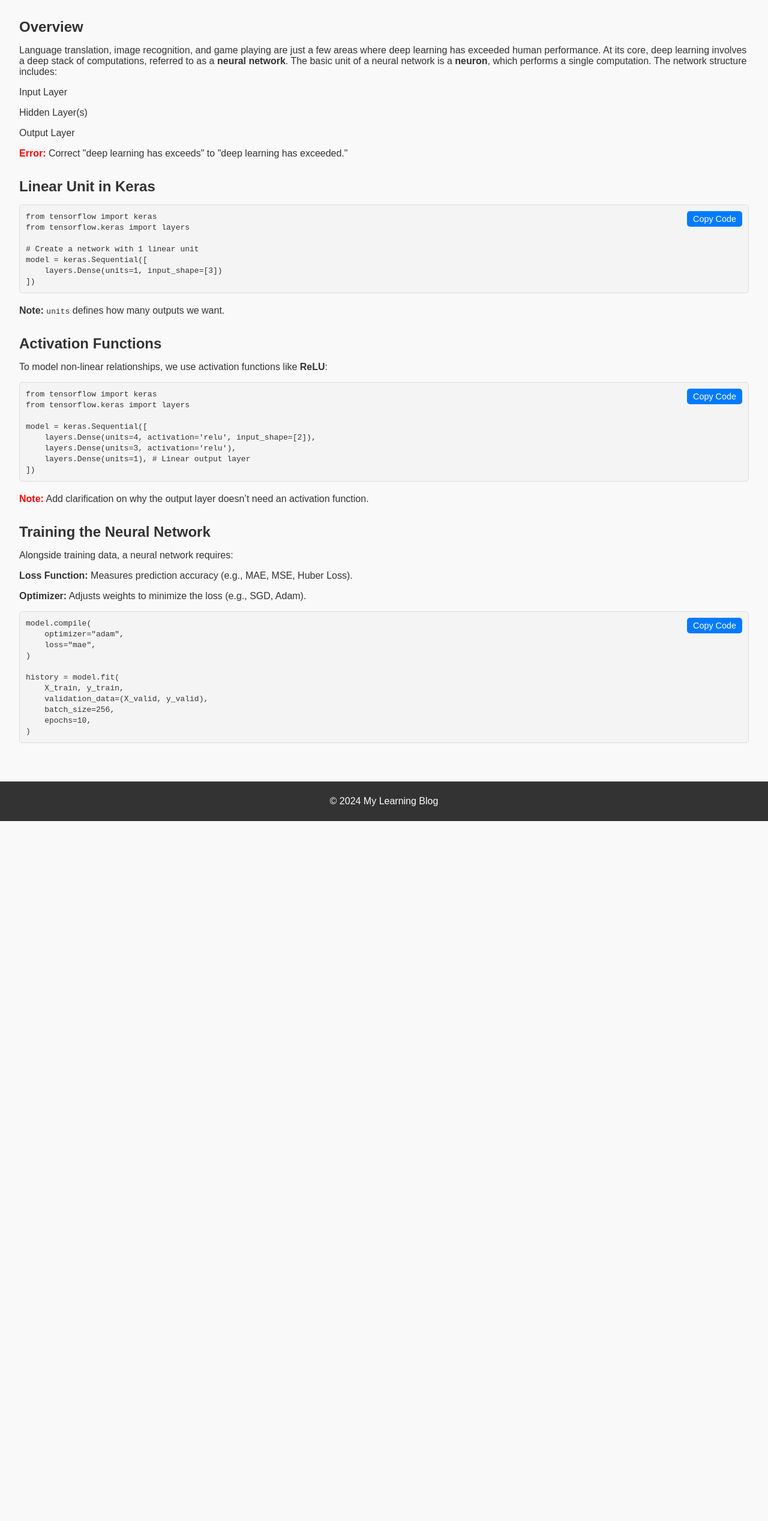
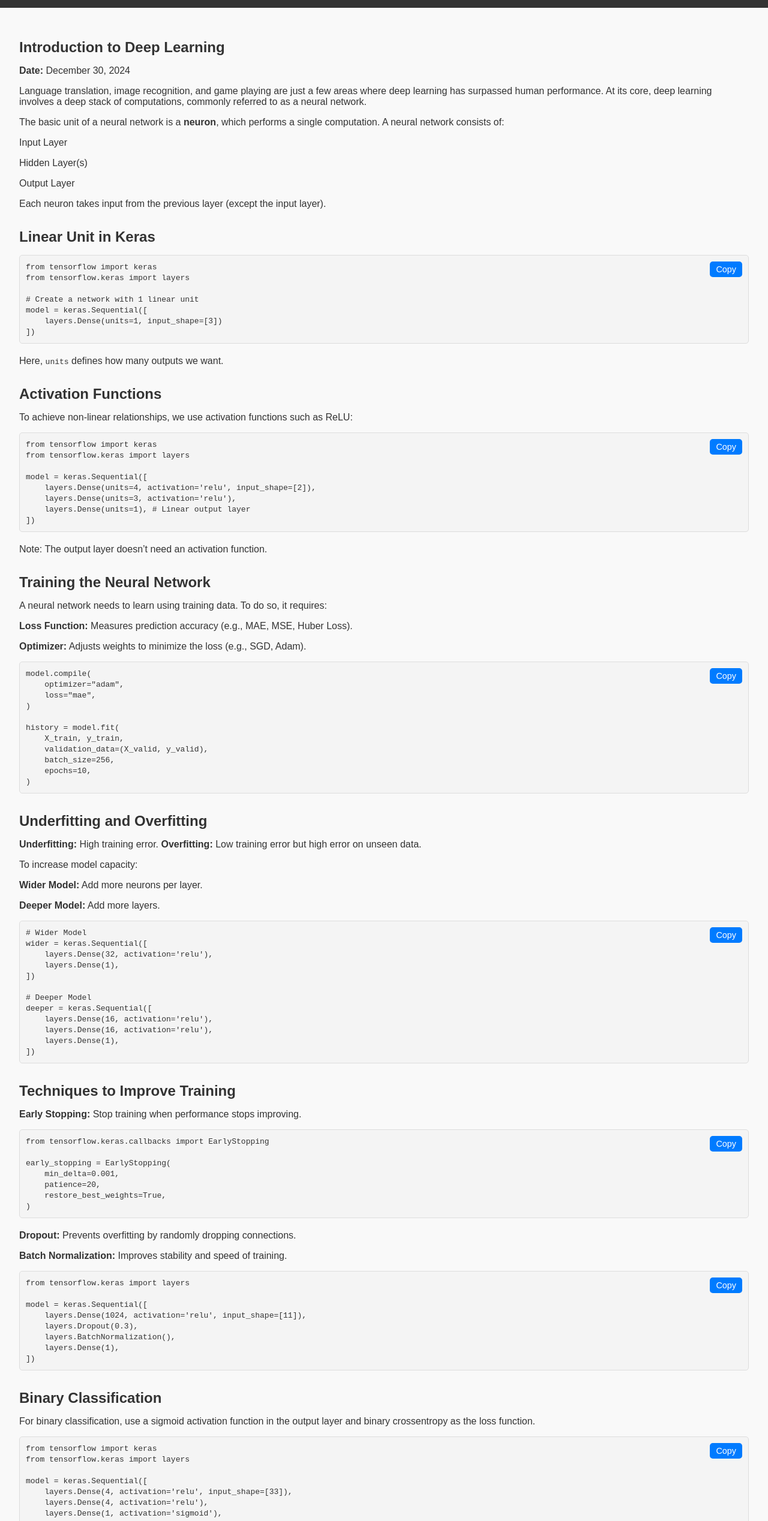
Before and after one commit to harshit2702/Learning_INsights, a plain HTML site: page blog/post2.html in a window 1280 px wide. Shown: the part 90-2626 px from the top of the page at 60% size. Before the commit the page ends 1459 px from the top, so only its background shows below. Drawn offline with Linux system fonts and the light colour scheme; files that its build step writes are made by us from their sources.

Commit message:
post2 done

```diff
--- a/blog/post2.html
+++ b/blog/post2.html
@@ -3,51 +3,61 @@
 <head>
     <meta charset="UTF-8">
     <meta name="viewport" content="width=device-width, initial-scale=1.0">
-    <title>Intro to Deep Learning</title>
-    <link rel="stylesheet" href="styles.css">
+    <meta name="description" content="A blog documenting my journey of learning and building cool projects.">
+    <meta name="keywords" content="blog, learning, projects, development">
+    <title>Post 2 - My Learning Blog</title>
+    <link rel="stylesheet" href="../styles.css">
+    <link rel="icon" href="../favicon.ico" type="image/x-icon">
+    <script src="../scripts.js"></script>
 </head>
 <body>
     <header>
-        <h1>Intro to Deep Learning</h1>
+        <img src="../favicon.ico" alt="My Learning Blog Logo" style="height: 50px; position: absolute; top: 10px; left: 10px;">
+        <h1>My Learning INsights</h1>
+        <nav>
+            <a href="../index.html">Home</a>
+            <a href="../blog/index.html" class="active">Blog</a>
+            <a href="../projects/index.html">Projects</a>
+        </nav>
     </header>
     <main>
         <section>
-            <h2>Overview</h2>
+            <h2>Introduction to Deep Learning</h2>
+            <p><strong>Date:</strong> December 30, 2024</p>
             <p>
-                Language translation, image recognition, and game playing are just a few areas where deep learning has exceeded human performance.
-                At its core, deep learning involves a deep stack of computations, referred to as a <strong>neural network</strong>.
-                The basic unit of a neural network is a <strong>neuron</strong>, which performs a single computation.
-                The network structure includes:
+                Language translation, image recognition, and game playing are just a few areas where deep learning has surpassed human performance. At its core, deep learning involves a deep stack of computations, commonly referred to as a neural network.
+            </p>
+            <p>
+                The basic unit of a neural network is a <strong>neuron</strong>, which performs a single computation. A neural network consists of:
             </p>
             <ul>
                 <li>Input Layer</li>
                 <li>Hidden Layer(s)</li>
                 <li>Output Layer</li>
             </ul>
-            <p><span class="highlight-error">Error:</span> Correct "deep learning has exceeds" to "deep learning has exceeded."</p>
+            <p>Each neuron takes input from the previous layer (except the input layer).</p>
         </section>
 
         <section>
             <h2>Linear Unit in Keras</h2>
             <div class="code-block">
-                <button class="copy-button">Copy Code</button>
-                <pre><code>from tensorflow import keras
+                <pre><code id="code1">from tensorflow import keras
 from tensorflow.keras import layers
 
 # Create a network with 1 linear unit
 model = keras.Sequential([
     layers.Dense(units=1, input_shape=[3])
 ])</code></pre>
+                <button class="copy-button" onclick="copyToClipboard(document.getElementById('code1').innerText)">Copy</button>
             </div>
-            <p><strong>Note:</strong> <code>units</code> defines how many outputs we want.</p>
+            <p>Here, <code>units</code> defines how many outputs we want.</p>
         </section>
 
         <section>
             <h2>Activation Functions</h2>
-            <p>To model non-linear relationships, we use activation functions like <strong>ReLU</strong>:</p>
+            <p>To achieve non-linear relationships, we use activation functions such as ReLU:</p>
             <div class="code-block">
-                <button class="copy-button">Copy Code</button>
-                <pre><code>from tensorflow import keras
+                <pre><code id="code2">from tensorflow import keras
 from tensorflow.keras import layers
 
 model = keras.Sequential([
@@ -55,20 +65,22 @@ model = keras.Sequential([
     layers.Dense(units=3, activation='relu'),
     layers.Dense(units=1), # Linear output layer
 ])</code></pre>
+                <button class="copy-button" onclick="copyToClipboard(document.getElementById('code2').innerText)">Copy</button>
             </div>
-            <p><span class="highlight-error">Note:</span> Add clarification on why the output layer doesn’t need an activation function.</p>
+            <p>Note: The output layer doesn’t need an activation function.</p>
         </section>
 
         <section>
             <h2>Training the Neural Network</h2>
-            <p>Alongside training data, a neural network requires:</p>
+            <p>
+                A neural network needs to learn using training data. To do so, it requires:
+            </p>
             <ul>
                 <li><strong>Loss Function:</strong> Measures prediction accuracy (e.g., MAE, MSE, Huber Loss).</li>
                 <li><strong>Optimizer:</strong> Adjusts weights to minimize the loss (e.g., SGD, Adam).</li>
             </ul>
             <div class="code-block">
-                <button class="copy-button">Copy Code</button>
-                <pre><code>model.compile(
+                <pre><code id="code3">model.compile(
     optimizer="adam",
     loss="mae",
 )
@@ -79,11 +91,117 @@ history = model.fit(
     batch_size=256,
     epochs=10,
 )</code></pre>
+                <button class="copy-button" onclick="copyToClipboard(document.getElementById('code3').innerText)">Copy</button>
+            </div>
+        </section>
+
+        <section>
+            <h2>Underfitting and Overfitting</h2>
+            <p>
+                <strong>Underfitting:</strong> High training error.
+                <strong>Overfitting:</strong> Low training error but high error on unseen data.
+            </p>
+            <p>
+                To increase model capacity:
+            </p>
+            <ul>
+                <li><strong>Wider Model:</strong> Add more neurons per layer.</li>
+                <li><strong>Deeper Model:</strong> Add more layers.</li>
+            </ul>
+            <div class="code-block">
+                <pre><code id="code4"># Wider Model
+wider = keras.Sequential([
+    layers.Dense(32, activation='relu'),
+    layers.Dense(1),
+])
+
+# Deeper Model
+deeper = keras.Sequential([
+    layers.Dense(16, activation='relu'),
+    layers.Dense(16, activation='relu'),
+    layers.Dense(1),
+])</code></pre>
+                <button class="copy-button" onclick="copyToClipboard(document.getElementById('code4').innerText)">Copy</button>
+            </div>
+        </section>
+
+        <section>
+            <h2>Techniques to Improve Training</h2>
+            <ul>
+                <li><strong>Early Stopping:</strong> Stop training when performance stops improving.</li>
+                <div class="code-block">
+                    <pre><code id="code5">from tensorflow.keras.callbacks import EarlyStopping
+
+early_stopping = EarlyStopping(
+    min_delta=0.001,
+    patience=20,
+    restore_best_weights=True,
+)</code></pre>
+                    <button class="copy-button" onclick="copyToClipboard(document.getElementById('code5').innerText)">Copy</button>
+                </div>
+                <li><strong>Dropout:</strong> Prevents overfitting by randomly dropping connections.</li>
+                <li><strong>Batch Normalization:</strong> Improves stability and speed of training.</li>
+                <div class="code-block">
+                    <pre><code id="code6">from tensorflow.keras import layers
+
+model = keras.Sequential([
+    layers.Dense(1024, activation='relu', input_shape=[11]),
+    layers.Dropout(0.3),
+    layers.BatchNormalization(),
+    layers.Dense(1),
+])</code></pre>
+                    <button class="copy-button" onclick="copyToClipboard(document.getElementById('code6').innerText)">Copy</button>
+                </div>
+            </ul>
+        </section>
+
+        <section>
+            <h2>Binary Classification</h2>
+            <p>
+                For binary classification, use a sigmoid activation function in the output layer and binary crossentropy as the loss function.
+            </p>
+            <div class="code-block">
+                <pre><code id="code7">from tensorflow import keras
+from tensorflow.keras import layers
+
+model = keras.Sequential([
+    layers.Dense(4, activation='relu', input_shape=[33]),
+    layers.Dense(4, activation='relu'),
+    layers.Dense(1, activation='sigmoid'),
+])
+
+model.compile(
+    optimizer='adam',
+    loss='binary_crossentropy',
+    metrics=['binary_accuracy'],
+)
+
+early_stopping = keras.callbacks.EarlyStopping(
+    patience=10,
+    min_delta=0.001,
+    restore_best_weights=True,
+)
+
+history = model.fit(
+    X_train, y_train,
+    validation_data=(X_valid, y_valid),
+    batch_size=512,
+    epochs=1000,
+    callbacks=[early_stopping],
+    verbose=0,
+)</code></pre>
+                <button class="copy-button" onclick="copyToClipboard(document.getElementById('code7').innerText)">Copy</button>
             </div>
         </section>
     </main>
     <footer>
         <p>&copy; 2024 My Learning Blog</p>
+        <div class="share-buttons">
+            <p>Share this post:</p>
+            <a href="https://twitter.com/intent/tweet?url=https://your-username.github.io/my-blog/blog/post1.html&text=Check%20out%20this%20blog%20post!" target="_blank">Share on Twitter</a>
+            <a href="https://www.linkedin.com/shareArticle?url=https://your-username.github.io/my-blog/blog/post1.html" target="_blank">Share on LinkedIn</a>
+            <a href="mailto:?subject=Check%20out%20this%20blog%20post&body=https://your-username.github.io/my-blog/blog/post1.html" target="_blank">Share via Email</a>
+        </div>
     </footer>
 </body>
 </html>
--- a/scripts.js
+++ b/scripts.js
@@ -47,3 +47,11 @@ document.querySelectorAll('nav a').forEach(anchor => {
         });
     });
 });
+
+function copyToClipboard(code) {
+    navigator.clipboard.writeText(code).then(function() {
+        alert('Code copied to clipboard!');
+    }, function(err) {
+        alert('Failed to copy code: ', err);
+    });
+}
```
Also changed, not shown: blog/index.html (+1 -0 lines), blog/post1.html (+1 -0 lines), index.html (+7 -0 lines), projects/index.html (+1 -0 lines).
